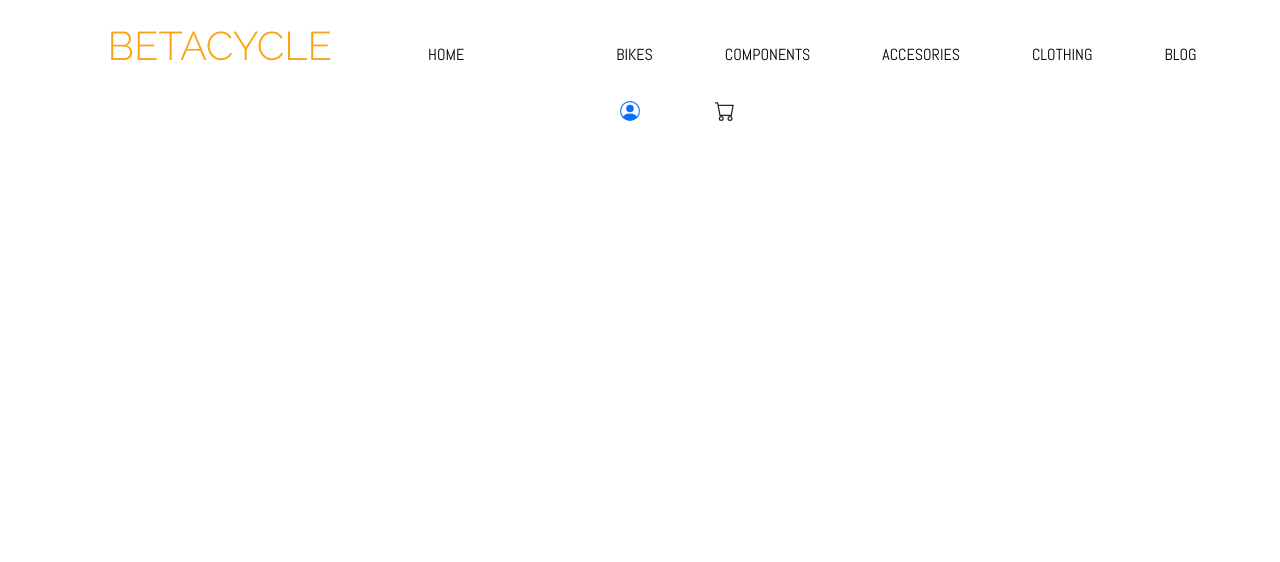
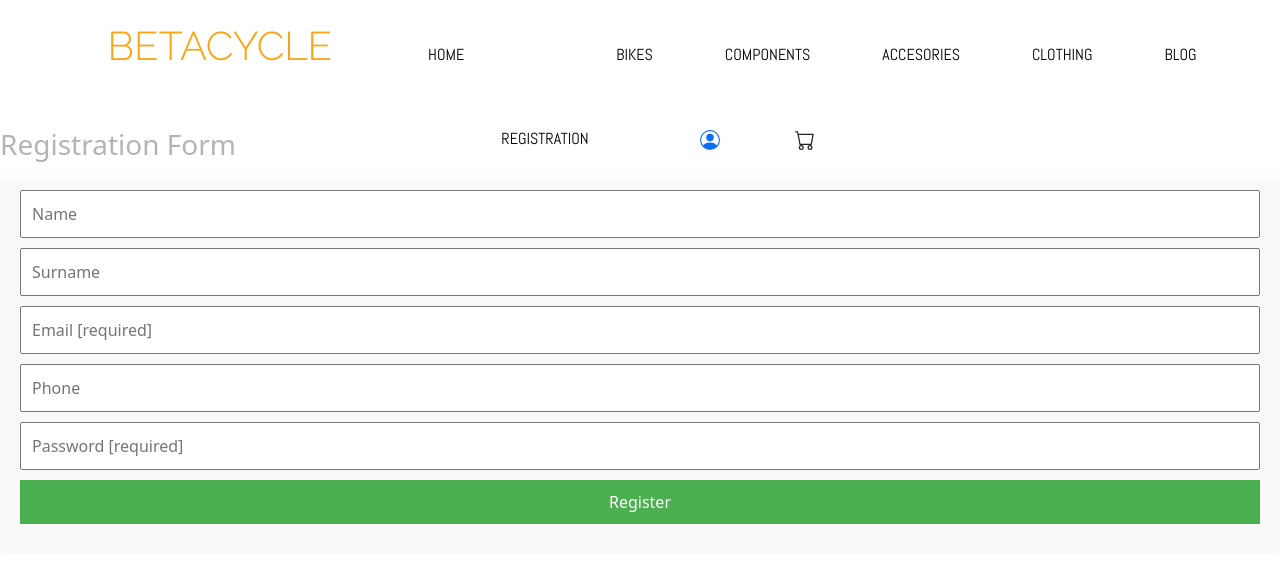
Before and after one commit to alesawemi/BetaCyclePadovaFrontEnd, an Angular app: page /registration in a window 1280 px wide. Before the commit this address led to /. Shown: the top 562 px of the page. Built offline with nearby package versions, Linux system fonts and the light colour scheme.

Commit message:
Registration

```diff
--- a/src/app/app.routes.ts
+++ b/src/app/app.routes.ts
@@ -5,6 +5,8 @@ import { ProductsComponent } from './features/products/products.component';
 import { HomeComponent } from './core/home/home.component';
 import { FooterComponent } from './core/footer/footer.component';
 import { LogoutComponent } from './core/logout/logout.component';
+import { Registration } from './shared/models/registrationdata';
+import { RegistrationComponent } from './core/registration/registration.component';
 
 export const routes: Routes = [
 
@@ -15,5 +17,6 @@ export const routes: Routes = [
     {path: 'footer', component: FooterComponent},
     {path: 'logout', component: LogoutComponent},
     {path: 'products', component: ProductsComponent},
+    {path: 'registration', component: RegistrationComponent},
     { path: '', redirectTo: 'home', pathMatch: 'full' }, //Reindirizza alla pagina home
 ];
--- a/src/app/core/login/login.component.html
+++ b/src/app/core/login/login.component.html
@@ -12,6 +12,8 @@
 		<input type="button" value="Login" (click)="Login(username, password)">
 	</div>
 
+
+
 </div>
 
 <div class="footer-wrapper">
--- a/src/app/core/logout/logout.component.css
+++ b/src/app/core/logout/logout.component.css
@@ -0,0 +1,3 @@
+body{
+    padding-top: 20%;
+}
--- a/src/app/core/logout/logout.component.html
+++ b/src/app/core/logout/logout.component.html
@@ -1,5 +1,7 @@
-<h2>Logout</h2>
+<body>
+    <h2>Logout</h2>
 
-<h2>Sei Sicuro di Voler Uscire?</h2>
-<h4>Al Tuo Ritorno Dovrai Inserire Nuovamente Le Tue Credenziali di Login</h4>
-<button (click)="ConfirmLogout()">Conferma</button>
+    <h2>Sei Sicuro di Voler Uscire?</h2>
+    <h4>Al Tuo Ritorno Dovrai Inserire Nuovamente Le Tue Credenziali di Login</h4>
+    <button (click)="ConfirmLogout()">Conferma</button>
+</body>
--- a/src/app/core/navbar/navbar.component.html
+++ b/src/app/core/navbar/navbar.component.html
@@ -16,6 +16,7 @@
       <li><a href="#">Accesories</a></li>
       <li><a href="#">Clothing</a></li>
       <li><a href="#">Blog</a></li>
+      <li><a *ngIf="auth.getLoginStatus() === false" routerLink="/registration">Registration</a></li>
 
       <!-- user logo -->
       <a routerLink="/login">
--- /dev/null
+++ b/src/app/core/registration/registration.component.css
@@ -0,0 +1,45 @@
+body{
+    padding-top: 10%;
+}
+
+.container {
+    max-width: 600px;
+    margin: 0 auto;
+    padding: 20px;
+}
+
+.input-group {
+    margin-bottom: 10px;
+}
+
+.registration-form {
+    background-color: #f9f9f9;
+    padding: 20px;
+    border-radius: 5px;
+}
+
+.registration-form input[type="text"],
+.registration-form input[type="email"],
+.registration-form input[type="tel"],
+.registration-form input[type="password"],
+.registration-form button[type="submit"] {
+    width: 100%;
+    padding: 10px;
+    margin-bottom: 10px;
+    box-sizing: border-box;
+}
+
+.registration-form button[type="submit"] {
+    background-color: #4caf50;
+    color: white;
+    border: none;
+    cursor: pointer;
+}
+
+.registration-form button[type="submit"]:hover {
+    background-color: #45a049;
+}
+
+.error-message {
+    color: red;
+}
--- /dev/null
+++ b/src/app/core/registration/registration.component.html
@@ -0,0 +1,23 @@
+<body>
+    <h3>Registration Form</h3>
+
+    <form class="registration-form" #frmRegistration="ngForm" (submit)="Registration(frmRegistration)">
+
+        <input type="text" placeholder="Name" #nameInput="ngModel"
+            minlength="1" maxlength="20" name="Name" [(ngModel)]="newRegistration.firstName" required>
+
+        <input type="text" placeholder="Surname" #surnameInput="ngModel"
+            minlength="1" maxlength="20" name="Surname" [(ngModel)]="newRegistration.lastName" required>
+
+        <input type="email" placeholder="Email [required]" #emailInput="ngModel" required
+            minlength="1" maxlength="70" name="Email" [(ngModel)]="newRegistration.emailAddress">
+
+        <input type="tel" placeholder="Phone" #phoneInput="ngModel"
+            minlength="10" maxlength="10" name="Phone" [(ngModel)]="newRegistration.phone">
+
+        <input type="password" placeholder="Password [required]" #passwordInput="ngModel" required
+            minlength="8" maxlength="16"  name="Password" [(ngModel)]="newRegistration.password">
+
+        <button type="submit" [disabled]="frmRegistration.invalid">Register</button>
+    </form>
+</body>
--- /dev/null
+++ b/src/app/core/registration/registration.component.ts
@@ -0,0 +1,50 @@
+import { Component } from '@angular/core';
+import { FormsModule, NgForm, NgModel } from '@angular/forms';
+import { CommonModule } from '@angular/common';
+import { NewCustomer } from '../../shared/models/newCustomersdata';
+import { Registration } from '../../shared/models/registrationdata';
+import { AuthenticationService } from '../../shared/services/authentication.service';
+import { Router } from '@angular/router';
+
+@Component({
+  selector: 'app-registration',
+  standalone: true,
+  imports: [FormsModule, CommonModule],
+  templateUrl: './registration.component.html',
+  styleUrl: './registration.component.css'
+})
+export class RegistrationComponent {
+
+  constructor(private auth: AuthenticationService, private router: Router) {}
+
+  customerId: number = 0;
+  firstName: string = '';
+  lastName: string = '';
+  emailAddress: string = '';
+  phone: string = '';
+  passwordClear: string = '';//non è nella classe NewCustomer perché poi quando andrò ad injettare non mi serve
+
+  //HASH e SALT vanno calcolati a partire dalla password in chiaro che viene fornita dall'utente
+  passwordHash: string = '';
+  passwordSalt: string = '';
+
+  newRegistration: Registration = new Registration; //il nuovo user registrato ha solo la password in chiaro
+  newCustomer: NewCustomer = new NewCustomer; //il nuovo customer ha la password Hash e Salt
+
+  Registration(frm: NgForm) {
+
+    if (frm.valid) {
+      // Invia i dati del modulo al server o esegui altre azioni necessarie
+      console.log('Form submitted successfully!');
+      this.newRegistration = frm.value; //in automatico mi compila i campi del Registration
+      console.log(this.newRegistration.emailAddress)
+
+    } else {
+      // Mostra un alert o un messaggio di errore appropriato
+      alert('Per favore, compila tutti i campi obbligatori correttamente.');
+    }
+  }
+
+  //Ok- ora ho il mio user con la password in chiaro e devo criptarla - non so se farlo lato back-end
+  //dobbiamo decidere
+}
--- a/src/app/features/products/products.component.css
+++ b/src/app/features/products/products.component.css
@@ -0,0 +1,3 @@
+body{
+    padding-top: 20%;
+}
--- a/src/app/features/products/products.component.html
+++ b/src/app/features/products/products.component.html
@@ -1,12 +1,9 @@
-<hr style="border: 0px;">
-<hr style="border: 0px;">
-<hr style="border: 0px;">
-<hr style="border: 0px;">
-<hr style="border: 0px;">
 
-<h2>Products</h2>
+<body>
+    <h2>Products</h2>
 
-<button (click)="GetAllProducts()">Tutti i Prodotti</button>
-<pre *ngIf="allProductsList.length>0">
-    <li *ngFor="let p of allProductsList" > {{p.name}} a soli {{p.listPrice}} $ </li>
-</pre>
+    <button (click)="GetAllProducts()">Tutti i Prodotti</button>
+    <pre *ngIf="allProductsList.length>0">
+        <li *ngFor="let p of allProductsList" > {{p.name}} a soli {{p.listPrice}} $ </li>
+    </pre>
+</body>
--- /dev/null
+++ b/src/app/shared/models/newCustomersdata.ts
@@ -0,0 +1,9 @@
+export class NewCustomer{
+    customerId: number = 0;
+    firstName: string = '';
+    lastName: string = '';
+    emailAddress: string = '';
+    phone: string = '';
+    passwordHash: string = '';
+    passwordSalt: string = '';
+}
--- /dev/null
+++ b/src/app/shared/models/registrationdata.ts
@@ -0,0 +1,8 @@
+export class Registration{
+    customerId: number = 0;
+    firstName: string = '';
+    lastName: string = '';
+    emailAddress: string = '';
+    phone: string = '';
+    password: string = '';
+}
```
